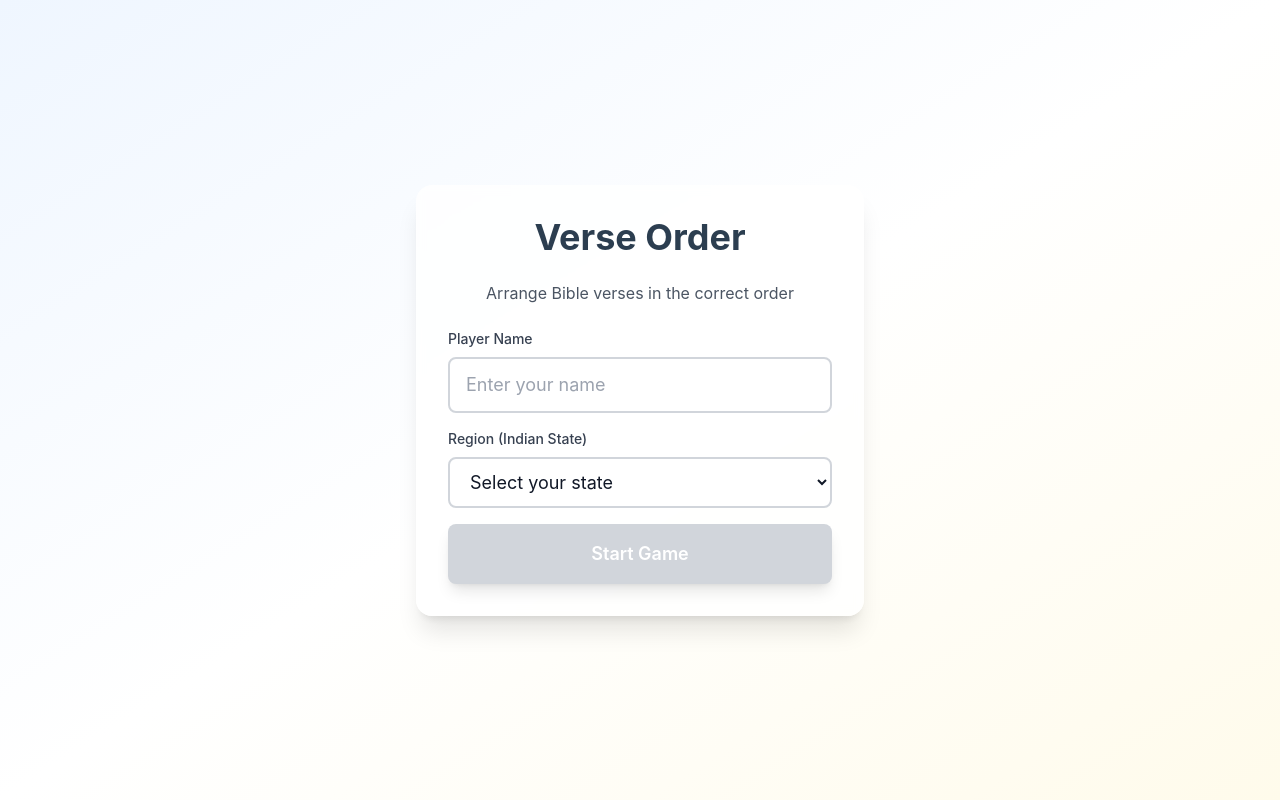
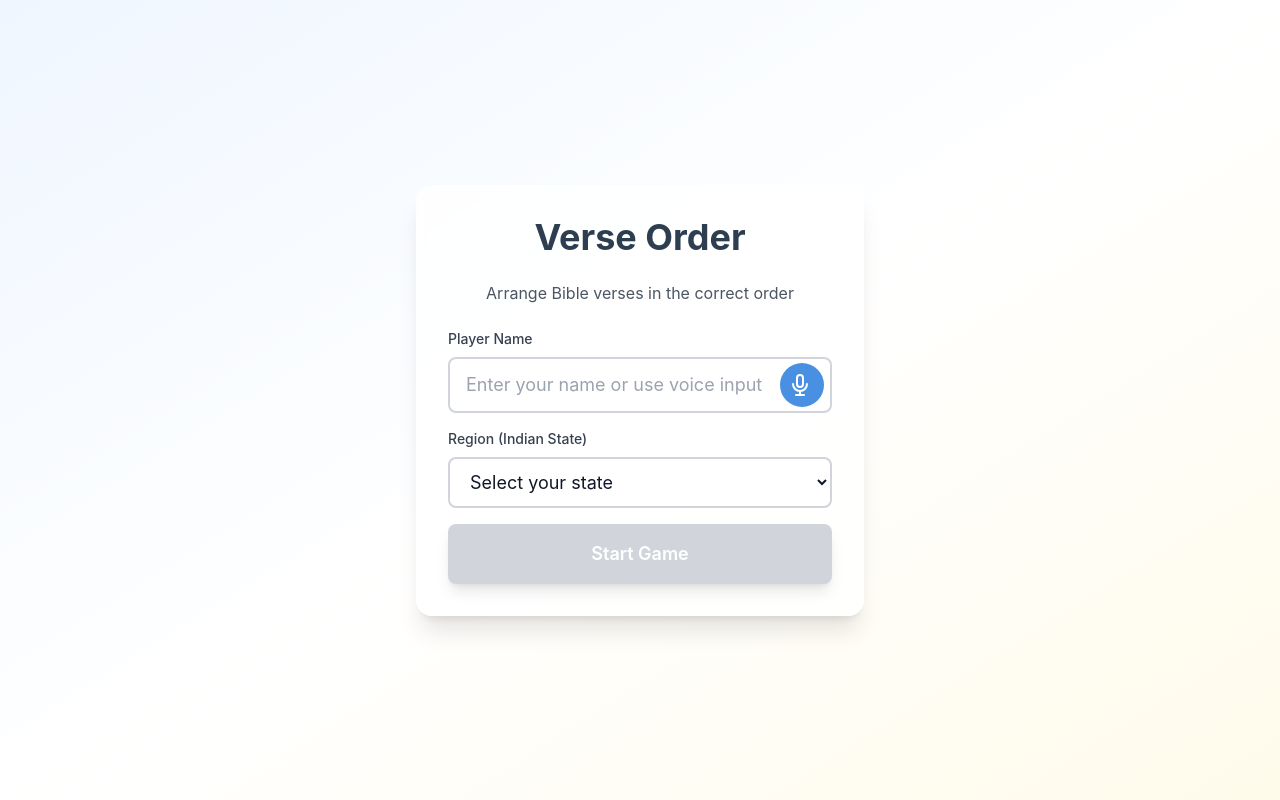
Before and after one commit to dariogeorge21/verse-order, a Next.js app: page /input in a window 1280 px wide. Built offline with nearby package versions, Linux system fonts and the light colour scheme.

Commit message:
Add voice input functionality

```diff
--- a/app/input/page.tsx
+++ b/app/input/page.tsx
@@ -1,9 +1,61 @@
 "use client";
 
 import { useRouter } from "next/navigation";
-import { useState } from "react";
+import { useState, useEffect, useRef } from "react";
 import { useGameStore } from "@/store/gameStore";
 import { INDIAN_STATES } from "@/data/constants";
+
+// Type definition for SpeechRecognition
+interface SpeechRecognition extends EventTarget {
+  continuous: boolean;
+  interimResults: boolean;
+  lang: string;
+  start: () => void;
+  stop: () => void;
+  abort: () => void;
+  onresult: (event: SpeechRecognitionEvent) => void;
+  onerror: (event: SpeechRecognitionErrorEvent) => void;
+  onend: () => void;
+}
+
+interface SpeechRecognitionResultList {
+  length: number;
+  item(index: number): SpeechRecognitionResult;
+  [index: number]: SpeechRecognitionResult;
+}
+
+interface SpeechRecognitionResult {
+  length: number;
+  item(index: number): SpeechRecognitionAlternative;
+  [index: number]: SpeechRecognitionAlternative;
+  isFinal: boolean;
+}
+
+interface SpeechRecognitionAlternative {
+  transcript: string;
+  confidence: number;
+}
+
+interface SpeechRecognitionEvent {
+  results: SpeechRecognitionResultList;
+  resultIndex: number;
+}
+
+interface SpeechRecognitionErrorEvent {
+  error: string;
+  message: string;
+}
+
+declare global {
+  interface Window {
+    SpeechRecognition: {
+      new (): SpeechRecognition;
+    };
+    webkitSpeechRecognition: {
+      new (): SpeechRecognition;
+    };
+  }
+}
 
 export default function InputPage() {
   const router = useRouter();
@@ -11,6 +63,102 @@ export default function InputPage() {
   const [name, setName] = useState("");
   const [region, setRegion] = useState("");
   const [errors, setErrors] = useState<{ name?: string; region?: string }>({});
+  const [isListening, setIsListening] = useState(false);
+  const [isSpeechSupported, setIsSpeechSupported] = useState(false);
+  const recognitionRef = useRef<SpeechRecognition | null>(null);
+
+  // Check if speech recognition is supported
+  useEffect(() => {
+    if (typeof window !== "undefined") {
+      const SpeechRecognition =
+        window.SpeechRecognition || window.webkitSpeechRecognition;
+      setIsSpeechSupported(!!SpeechRecognition);
+    }
+  }, []);
+
+  // Initialize speech recognition
+  useEffect(() => {
+    if (isSpeechSupported && typeof window !== "undefined") {
+      const SpeechRecognition =
+        window.SpeechRecognition || window.webkitSpeechRecognition;
+      const recognition = new SpeechRecognition();
+      recognition.continuous = false;
+      recognition.interimResults = false;
+      recognition.lang = "en-US";
+
+      recognition.onresult = (event: SpeechRecognitionEvent) => {
+        const transcript = event.results[0][0].transcript.trim();
+        setName(transcript);
+        setErrors((prev) => {
+          if (prev.name) {
+            return { ...prev, name: undefined };
+          }
+          return prev;
+        });
+        setIsListening(false);
+      };
+
+      recognition.onerror = (event: SpeechRecognitionErrorEvent) => {
+        console.error("Speech recognition error:", event.error);
+        setIsListening(false);
+        if (event.error === "no-speech") {
+          setErrors((prev) => ({
+            ...prev,
+            name: "No speech detected. Please try again.",
+          }));
+        } else if (event.error === "not-allowed") {
+          setErrors((prev) => ({
+            ...prev,
+            name: "Microphone permission denied. Please allow microphone access.",
+          }));
+        }
+      };
+
+      recognition.onend = () => {
+        setIsListening(false);
+      };
+
+      recognitionRef.current = recognition;
+    }
+
+    return () => {
+      if (recognitionRef.current) {
+        recognitionRef.current.stop();
+        recognitionRef.current.abort();
+      }
+    };
+  }, [isSpeechSupported]);
+
+  const handleVoiceInput = () => {
+    if (!isSpeechSupported) {
+      setErrors((prev) => ({
+        ...prev,
+        name: "Voice input is not supported in your browser.",
+      }));
+      return;
+    }
+
+    if (recognitionRef.current) {
+      if (isListening) {
+        recognitionRef.current.stop();
+        setIsListening(false);
+      } else {
+        try {
+          recognitionRef.current.start();
+          setIsListening(true);
+          setErrors((prev) => {
+            if (prev.name) {
+              return { ...prev, name: undefined };
+            }
+            return prev;
+          });
+        } catch (error) {
+          console.error("Error starting speech recognition:", error);
+          setIsListening(false);
+        }
+      }
+    }
+  };
 
   const handleStart = () => {
     const newErrors: { name?: string; region?: string } = {};
@@ -51,6 +199,7 @@ export default function InputPage() {
             >
               Player Name
             </label>
+            <div className="relative">
               <input
                 id="name"
                 type="text"
@@ -59,10 +208,59 @@ export default function InputPage() {
                   setName(e.target.value);
                   if (errors.name) setErrors({ ...errors, name: undefined });
                 }}
-              className="w-full px-4 py-3 rounded-lg border-2 border-gray-300 focus:border-church-blue focus:outline-none text-lg touch-target"
-              placeholder="Enter your name"
+                className="w-full px-4 py-3 pr-14 rounded-lg border-2 border-gray-300 focus:border-church-blue focus:outline-none text-lg touch-target"
+                placeholder="Enter your name or use voice input"
                 maxLength={50}
               />
+              {isSpeechSupported && (
+                <button
+                  type="button"
+                  onClick={handleVoiceInput}
+                  className={`absolute right-2 top-1/2 -translate-y-1/2 p-2 rounded-full transition-all touch-target ${
+                    isListening
+                      ? "bg-red-500 text-white animate-pulse"
+                      : "bg-church-blue text-white hover:bg-blue-600 active:bg-blue-700"
+                  }`}
+                  aria-label={isListening ? "Stop recording" : "Start voice input"}
+                  title={isListening ? "Stop recording" : "Use voice input"}
+                >
+                  <svg
+                    xmlns="http://www.w3.org/2000/svg"
+                    className="h-6 w-6"
+                    fill="none"
+                    viewBox="0 0 24 24"
+                    stroke="currentColor"
+                    strokeWidth={2}
+                  >
+                    {isListening ? (
+                      <>
+                        <path
+                          strokeLinecap="round"
+                          strokeLinejoin="round"
+                          d="M21 12a9 9 0 11-18 0 9 9 0 0118 0z"
+                        />
+                        <path
+                          strokeLinecap="round"
+                          strokeLinejoin="round"
+                          d="M9 10a1 1 0 011-1h4a1 1 0 011 1v4a1 1 0 01-1 1h-4a1 1 0 01-1-1v-4z"
+                        />
+                      </>
+                    ) : (
+                      <path
+                        strokeLinecap="round"
+                        strokeLinejoin="round"
+                        d="M19 11a7 7 0 01-7 7m0 0a7 7 0 01-7-7m7 7v4m0 0H8m4 0h4m-4-8a3 3 0 01-3-3V5a3 3 0 116 0v6a3 3 0 01-3 3z"
+                      />
+                    )}
+                  </svg>
+                </button>
+              )}
+            </div>
+            {isListening && (
+              <p className="mt-1 text-sm text-church-blue font-medium animate-pulse">
+                🎤 Listening... Speak your name now
+              </p>
+            )}
             {errors.name && (
               <p className="mt-1 text-sm text-red-600">{errors.name}</p>
             )}
```
Lines whose indentation alone changed are shown as unchanged.
